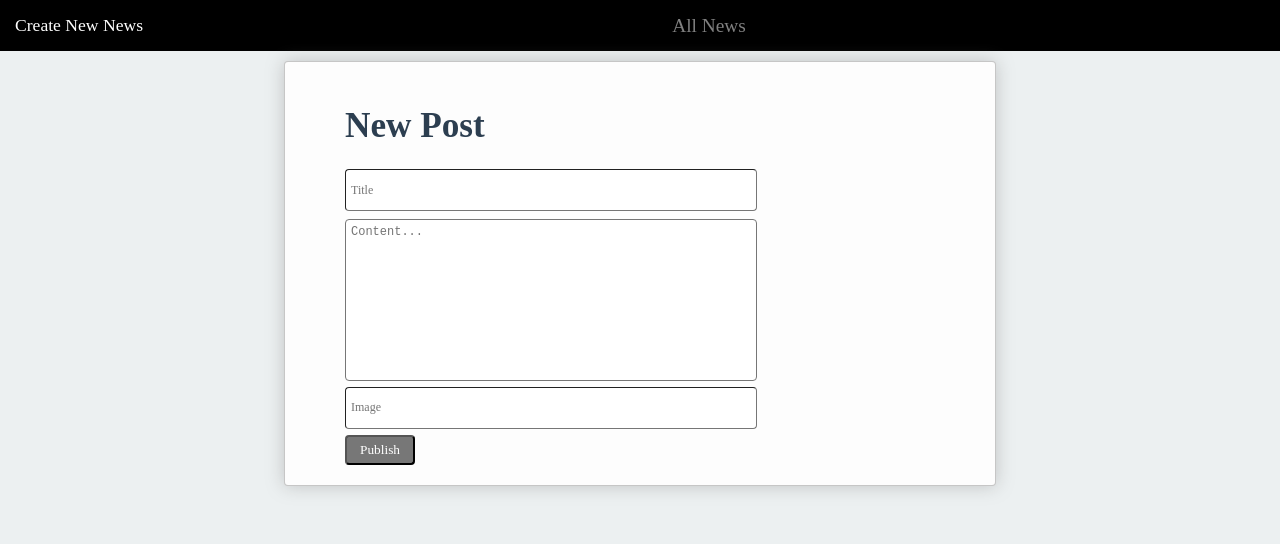
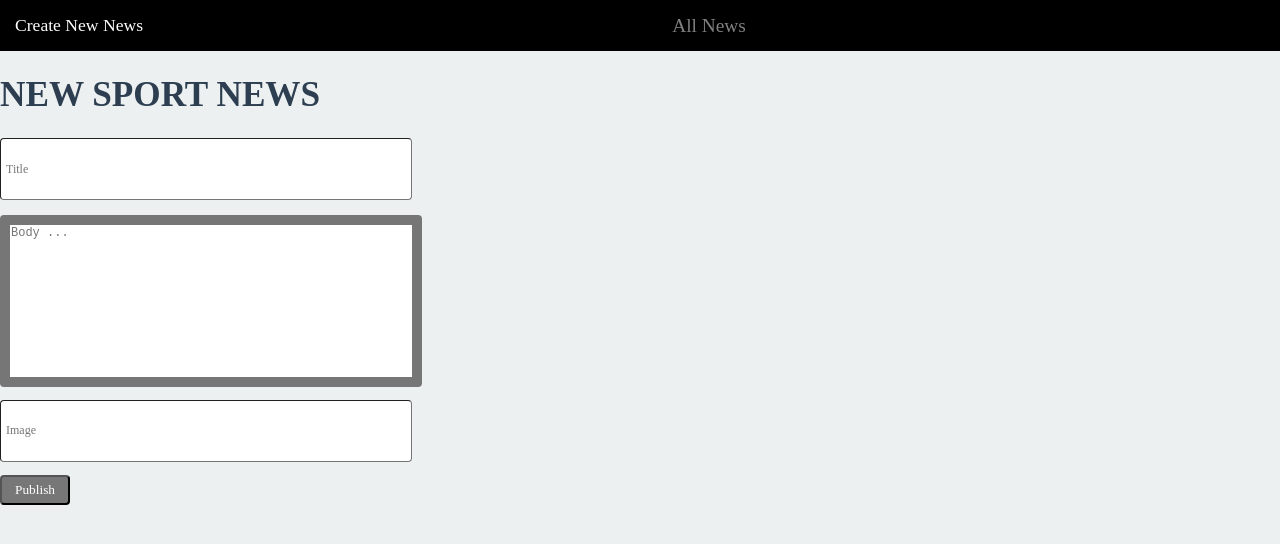
Before and after one commit to Ahmedhenchiri/SPORT-NEWS-CRUD, a React (Create React App) app in the folder client/sport-news/: page / in a window 1280 px wide. Both pictures are taken after a click on the element "Create New News". Shown: the top 544 px of the page. Built offline with nearby package versions, Linux system fonts and the light colour scheme; no server answers; a web font is replaced by a local one.

Commit message:
fix style

```diff
--- a/client/sport-news/src/App.css
+++ b/client/sport-news/src/App.css
@@ -25,7 +25,7 @@ body {
   font-size: 35px;
   margin-bottom: 20px;
   padding: 5px;
-  color: #2c3e50;
+  color: #000000;
 }
 
 form {
@@ -37,7 +37,7 @@ form input[type="text"] {
   font-size: 12px;
   padding: 5px;
   border-radius: 4px;
-  border-width: 1px;
+   border-width: 1px;
   margin-bottom: 1%;
 }
 
@@ -58,24 +58,24 @@ form textarea {
 }
 
 .post {
-  width: 400px;
+  width:400px;
   font-size: 12px;
-  padding: 5px;
+  padding: 1px;
   border-radius: 4px;
-  border-width: 1px;
+  border-width: 10px;
   margin-bottom: 1%;
 }
 
 .blog-list-item {
-  width: 590px;
+  width: 900px;
   min-height: 250px;
   margin: auto;
   margin-top: 10px;
-  border: 1px solid #77777769;
-  background-color: #fdfdfd;
+  border: 1px solid #00000069;
+  background-color: whitesmoke;
   border-radius: 4px;
   padding: 20px 60px;
-  box-shadow: 0 0 1em #80808066;
+  box-shadow: 0 0 1em #cecece66;
 }
 
 .blog-list-item-image {
@@ -102,11 +102,11 @@ form textarea {
   width: 100%;
 }
 
-/* .blog-list-item-byline {
-  font-size: 0.8em;
+.blog-list-item-byline {
+  font-size: 1em;
   margin-bottom: 15px;
-  color: #777777;
-} */
+  color: #030303;
+}
 
 .blog-list-item-byline-author {
   font-weight: bolder;
@@ -128,7 +128,7 @@ form textarea {
 
 .search {
   width: 200px;
-  height: 30px;
+  height:50px;
   border-radius: 4px;
   border-width: 0px;
   font-family: "Francois One";
@@ -169,3 +169,46 @@ form textarea {
   font-size: 1.1em;
   cursor: pointer;
 }
+.button1{
+
+
+  display: inline-block;
+  outline: 0;
+  cursor: pointer;
+  border: none;
+  padding: 0 56px;
+  height: 45px;
+  line-height: 45px;
+  border-radius: 7px;
+  background-color: #0070f3;
+  color: white;
+  font-weight: 400;
+  font-size: 16px;
+  box-shadow: 0 4px 14px 0 rgb(0 118 255 / 39%);
+  transition: background 0.2s ease,color 0.2s ease,box-shadow 0.2s ease;
+
+
+
+}
+.button{
+
+
+  display: inline-block;
+  outline: 0;
+  cursor: pointer;
+  border: none;
+  padding: 0 56px;
+  height: 45px;
+  line-height: 45px;
+  border-radius: 7px;
+  background-color: #0070f3;
+  color: white;
+  font-weight: 400;
+  font-size: 16px;
+  box-shadow: 0 4px 14px 0 rgb(0 118 255 / 39%);
+  transition: background 0.2s ease,color 0.2s ease,box-shadow 0.2s ease;
+
+
+
+
+}
--- a/client/sport-news/src/componets/CreateNews.jsx
+++ b/client/sport-news/src/componets/CreateNews.jsx
@@ -12,8 +12,8 @@ const CreateNews =()=>{
  window.location.reload(false);
  }
     return (
-        <div className="blog-list-item">
-      <h1 className="New-Post-Title">New Post</h1>
+        <div className="container">
+      <h1 className="New-Post-Title">NEW SPORT NEWS</h1>
       <form className="New-Post-Form">
         <input
           id="title"
@@ -28,7 +28,7 @@ const CreateNews =()=>{
         <textarea
           id="content"
           className="post "
-          placeholder="Content..."
+          placeholder="Body ..."
           required
           minLength="20"
           onChange={(event) => setBody(event.target.value)}
--- a/client/sport-news/src/componets/OneNews.jsx
+++ b/client/sport-news/src/componets/OneNews.jsx
@@ -23,8 +23,8 @@ const OneNews=({data,changeUp})=>{
     <div className="blog-list-item-lede">
       <img src={data.imageUrl} alt="no content" />
     </div>
-    <button onClick={()=>{return changeUp()}}>update</button>
-    <button onClick={()=>{return deleteNews(data.idsport)}}>delete</button>
+    <button className='button1' onClick={()=>{return changeUp()}}>update</button>{" "}{" "}
+    <button className='button' onClick={()=>{return deleteNews(data.idsport)}}>delete</button>
   </div>
  )
 }
--- a/client/sport-news/src/componets/UpdateNews.jsx
+++ b/client/sport-news/src/componets/UpdateNews.jsx
@@ -46,7 +46,7 @@ const id = props.data.idsport
         <textarea
           id="content"
           className="post "
-          placeholder="Content..."
+          placeholder="body ......."
           name="body"
           required
           minLength="20"
```
